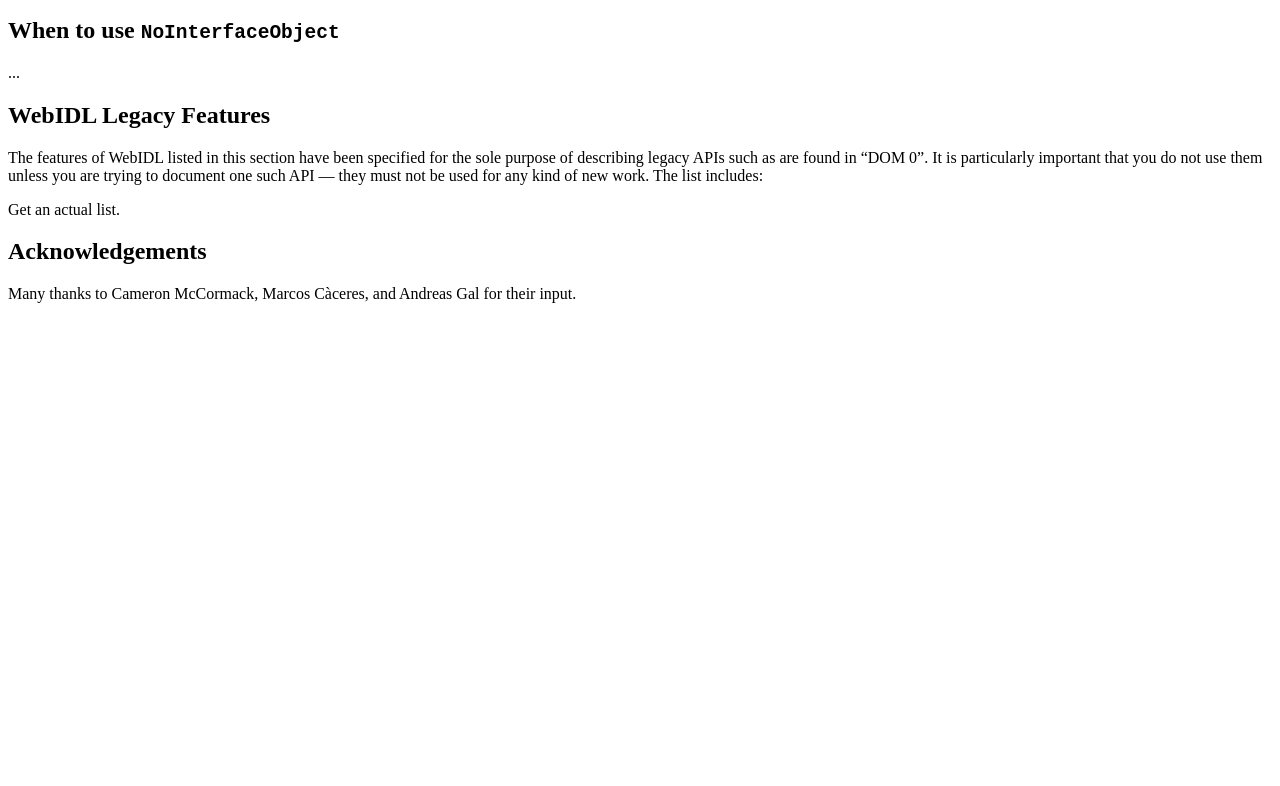
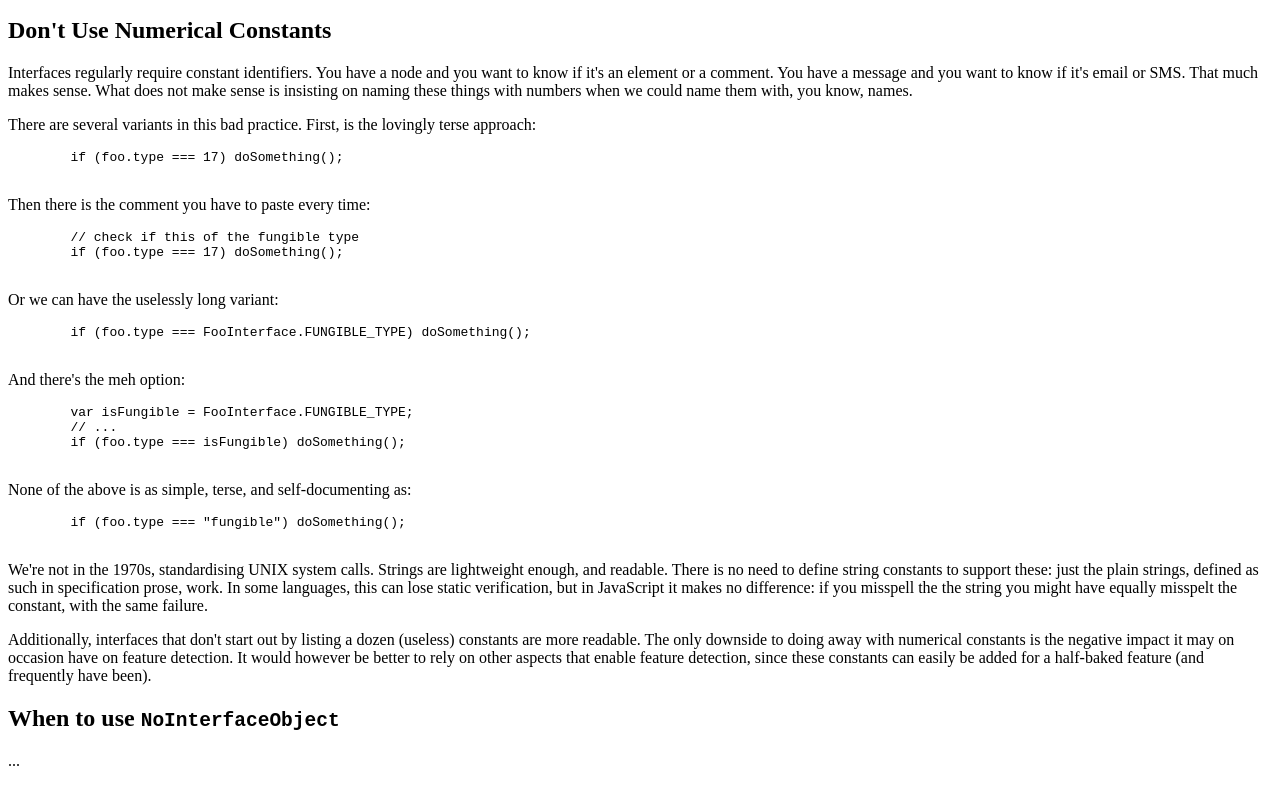
Before and after one commit to dontcallmedom/api-design-cookbook, a plain HTML site: page index.html in a window 1280 px wide. Shown: the part 1645-2431 px from the top of the page. Before the commit the page ends 1964 px from the top, so only its background shows below. Drawn offline with Linux system fonts and the light colour scheme.

Commit message:
numerical constants must die

```diff
--- a/index.html
+++ b/index.html
@@ -174,6 +174,62 @@
       </p>
     </section>
     <section>
+      <h2>Don't Use Numerical Constants</h2>
+      <p>
+        Interfaces regularly require constant identifiers. You have a node and you want to know if it's
+        an element or a comment. You have a message and you want to know if it's email or SMS. That much makes
+        sense. What does not make sense is insisting on naming these things with numbers when we could name them
+        with, you know, names.
+      </p>
+      <p>
+        There are several variants in this bad practice. First, is the lovingly terse approach:
+      </p>
+      <pre class='example highlight'>
+        if (foo.type === 17) doSomething();
+      </pre>
+      <p>
+        Then there is the comment you have to paste every time:
+      </p>
+      <pre class='example highlight'>
+        // check if this of the fungible type
+        if (foo.type === 17) doSomething();
+      </pre>
+      <p>
+        Or we can have the uselessly long variant:
+      </p>
+      <pre class='example highlight'>
+        if (foo.type === FooInterface.FUNGIBLE_TYPE) doSomething();
+      </pre>
+      <p>
+        And there's the meh option:
+      </p>
+      <pre class='example highlight'>
+        var isFungible = FooInterface.FUNGIBLE_TYPE;
+        // ...
+        if (foo.type === isFungible) doSomething();
+      </pre>
+      <p>
+        None of the above is as simple, terse, and self-documenting as:
+      </p>
+      <pre class='example highlight'>
+        if (foo.type === "fungible") doSomething();
+      </pre>
+      <p>
+        We're not in the 1970s, standardising UNIX system calls. Strings are lightweight enough,
+        and readable. There is no need to define string constants to support these: just the plain
+        strings, defined as such in specification prose, work. In some languages, this can lose
+        static verification, but in JavaScript it makes no difference: if you misspell the the
+        string you might have equally misspelt the constant, with the same failure.
+      </p>
+      <p>
+        Additionally, interfaces that don't start out by listing a dozen (useless) constants are
+        more readable. The only downside to doing away with numerical constants is the negative
+        impact it may on occasion have on feature detection. It would however be better to rely
+        on other aspects that enable feature detection, since these constants can easily be added
+        for a half-baked feature (and frequently have been).
+      </p>
+    </section>
+    <section>
       <h2>When to use <code>NoInterfaceObject</code></h2>
       <p>
         ...
```
